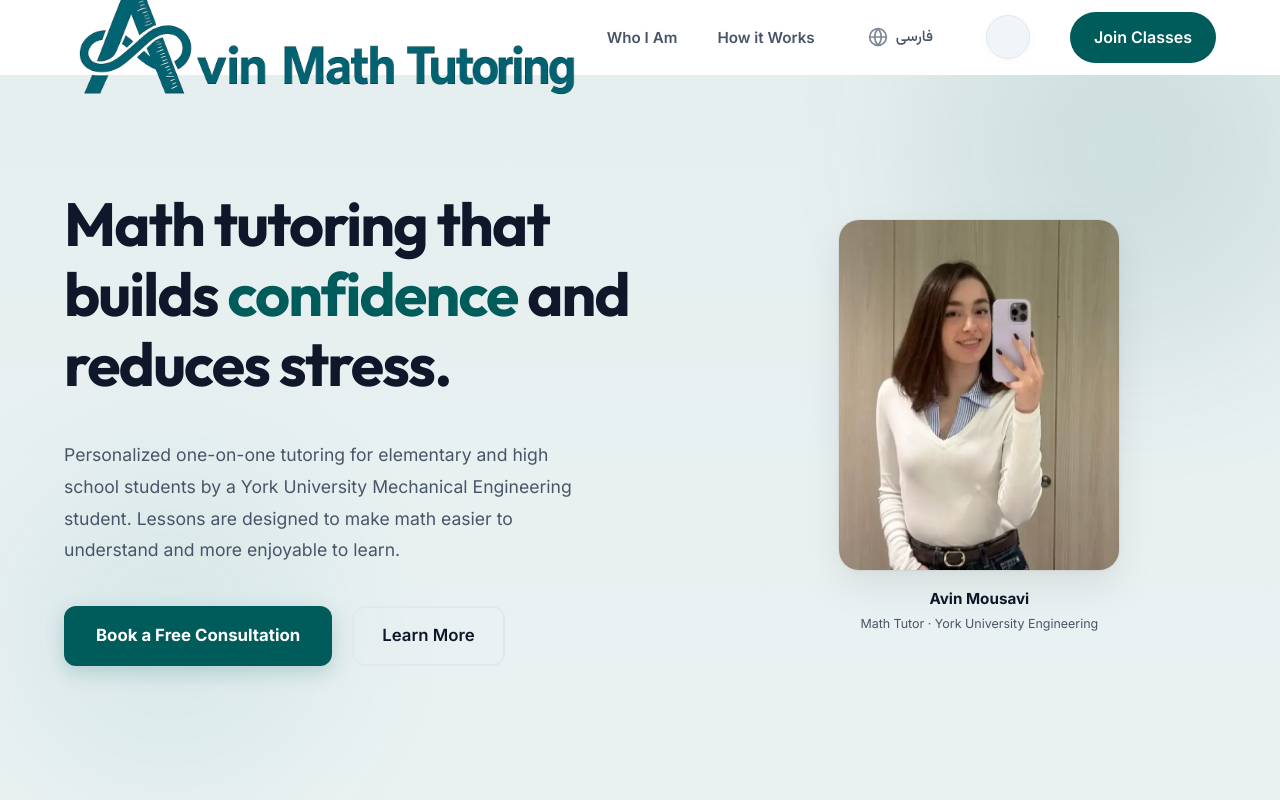
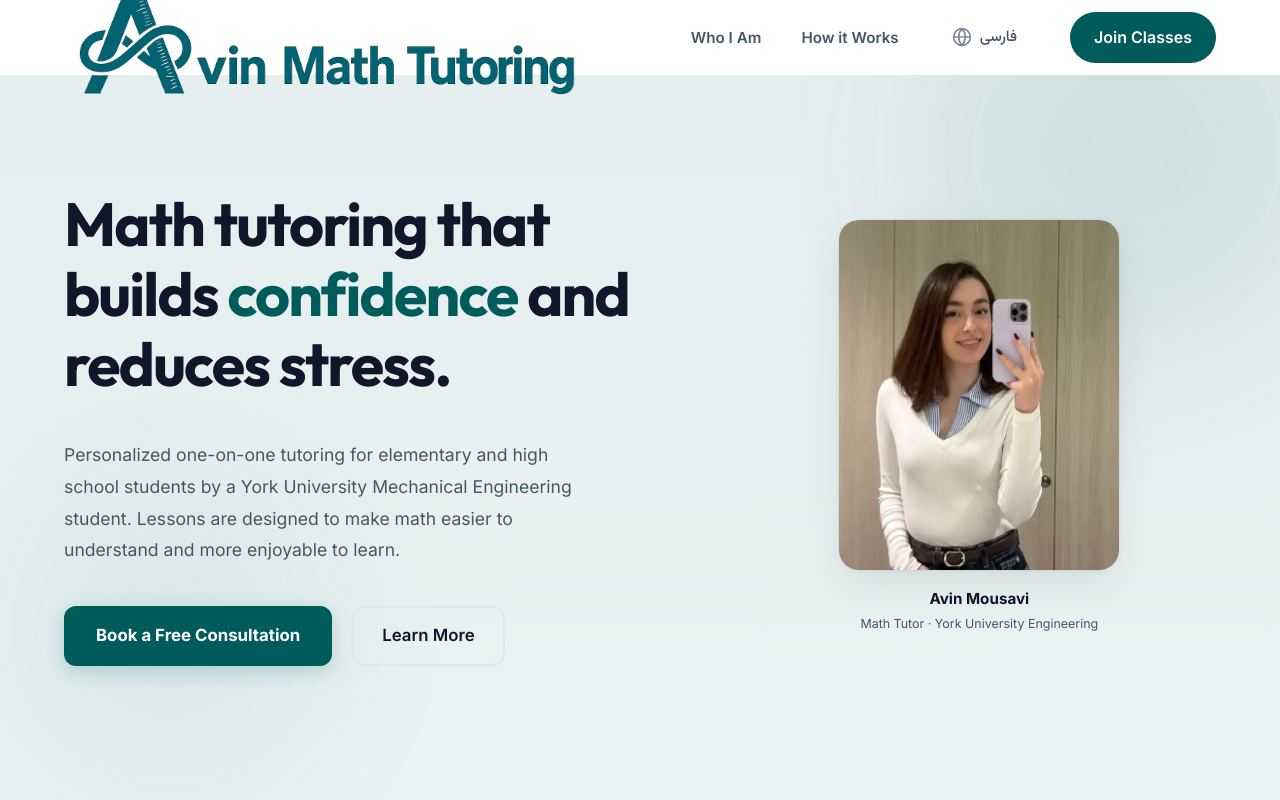
Before and after one commit to parsaabbasian/Math_Tutoring, a Next.js app: page / in a window 1280 px wide. Shown: the top 800 px of the page. Built offline with nearby package versions, Linux system fonts and the light colour scheme.

Commit message:
Remove dark/light mode toggle from header

```diff
--- a/src/app/components/Header.tsx
+++ b/src/app/components/Header.tsx
@@ -1,6 +1,5 @@
 'use client';
 import Link from 'next/link';
-import ThemeToggle from './ThemeToggle';
 import Image from 'next/image';
 import styles from './Header.module.css';
 import { useLanguage } from '../context/LanguageContext';
@@ -28,7 +27,6 @@ export default function Header() {
           <Link href="/#about" className={styles.navLink}>{t.about}</Link>
           <Link href="/#how-it-works" className={styles.navLink}>{t.howItWorks}</Link>
           <LanguageSwitcher />
-          <ThemeToggle />
           <Link href="/#join" className="btn-primary">{t.join}</Link>
         </nav>
       </div>
```
